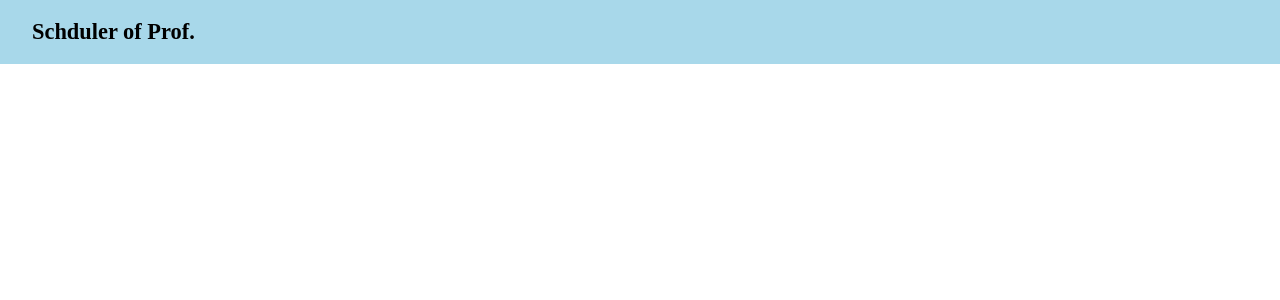
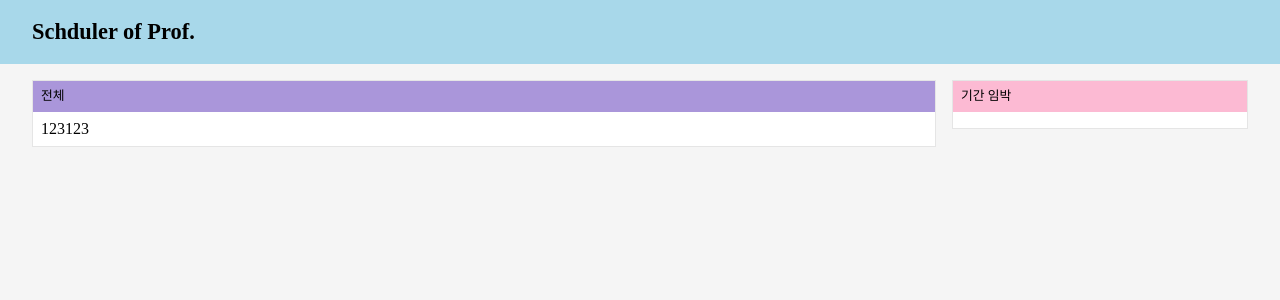
Before and after one commit to kit-se/schduler-for-prof-front, an Angular app: page /main in a window 1280 px wide. Shown: the top 300 px of the page. Built offline with nearby package versions, Linux system fonts and the light colour scheme.

Commit message:
style(main) Style main component

```diff
--- a/src/app/main/main.component.css
+++ b/src/app/main/main.component.css
@@ -0,0 +1,18 @@
+.container {
+  display: flex;
+  flex-direction: row;
+  height: calc(100% - 4rem);
+}
+
+.contents {
+  margin-top: 1rem;
+}
+
+.main.contents {
+  flex: 3 1 calc(75% - .5rem);
+  margin-right: 1rem;
+}
+
+.sub.contents {
+  flex: 1 1 calc(25% - .5rem);
+}
--- a/src/app/main/main.component.html
+++ b/src/app/main/main.component.html
@@ -1,3 +1,15 @@
 <div class="container">
-
+  <div class="main contents">
+    <div class="card primary">
+      <div class="header"><p>전체</p></div>
+      <div class="body">
+          <p>123123</p>
+      </div>
+    </div>
+  </div>
+  <div class="sub contents">
+    <div class="card accent">
+      <div class="header"><p>기간 임박</p></div>
+    </div>
+  </div>
 </div>
--- a/src/app/shared/component/navbar/navbar.component.css
+++ b/src/app/shared/component/navbar/navbar.component.css
@@ -7,6 +7,7 @@
   display: flex;
   flex-direction: row;
   align-items: center;
+  height: 100%;
 }
 
 .brand {
--- a/src/styles.css
+++ b/src/styles.css
@@ -5,7 +5,38 @@ theme color :
 #FCBAD3 // accent 1
 #FFFFD2 // accent 2
 */
+html, body {
+  height: 100%;
+  background-color: #f5f5f5;
+  font-size: 16px;
+}
+
+p {
+  margin: 0;
+}
+
 .container {
-  height: 100%;
   margin: 0 2rem;
 }
+
+.card {
+  display: flex;
+  flex-direction: column;
+  padding: .5rem;
+  background-color: #ffffff;
+  border: 1px solid #e5e5e5;
+}
+
+.card .header {
+  margin: -.5rem -.5rem .5rem -.5rem;
+  padding: .5rem;
+  font-size: .8rem;
+}
+
+.card.primary .header {
+  background-color: #aa96da;
+}
+
+.card.accent .header {
+  background-color: #FCBAD3;
+}
```
